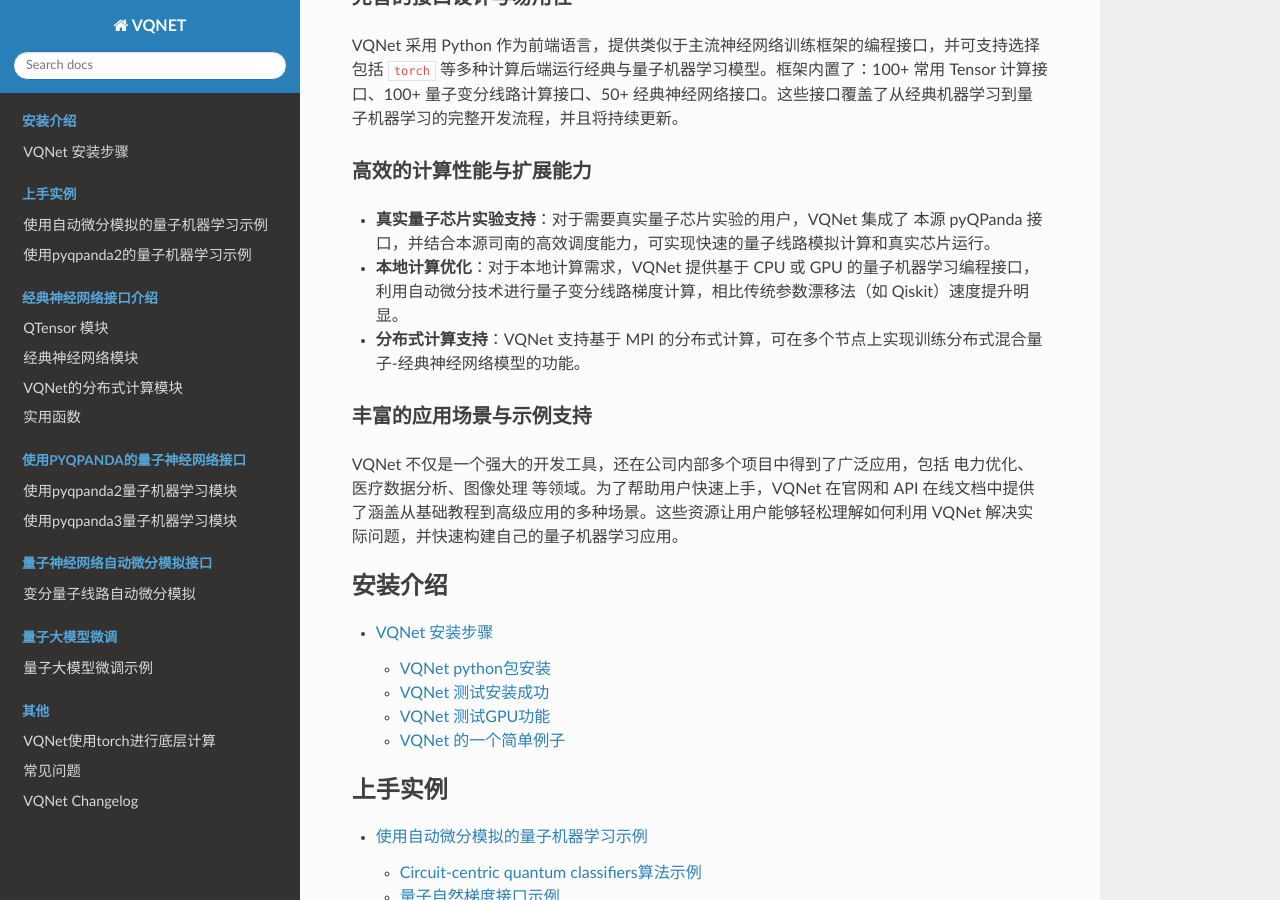
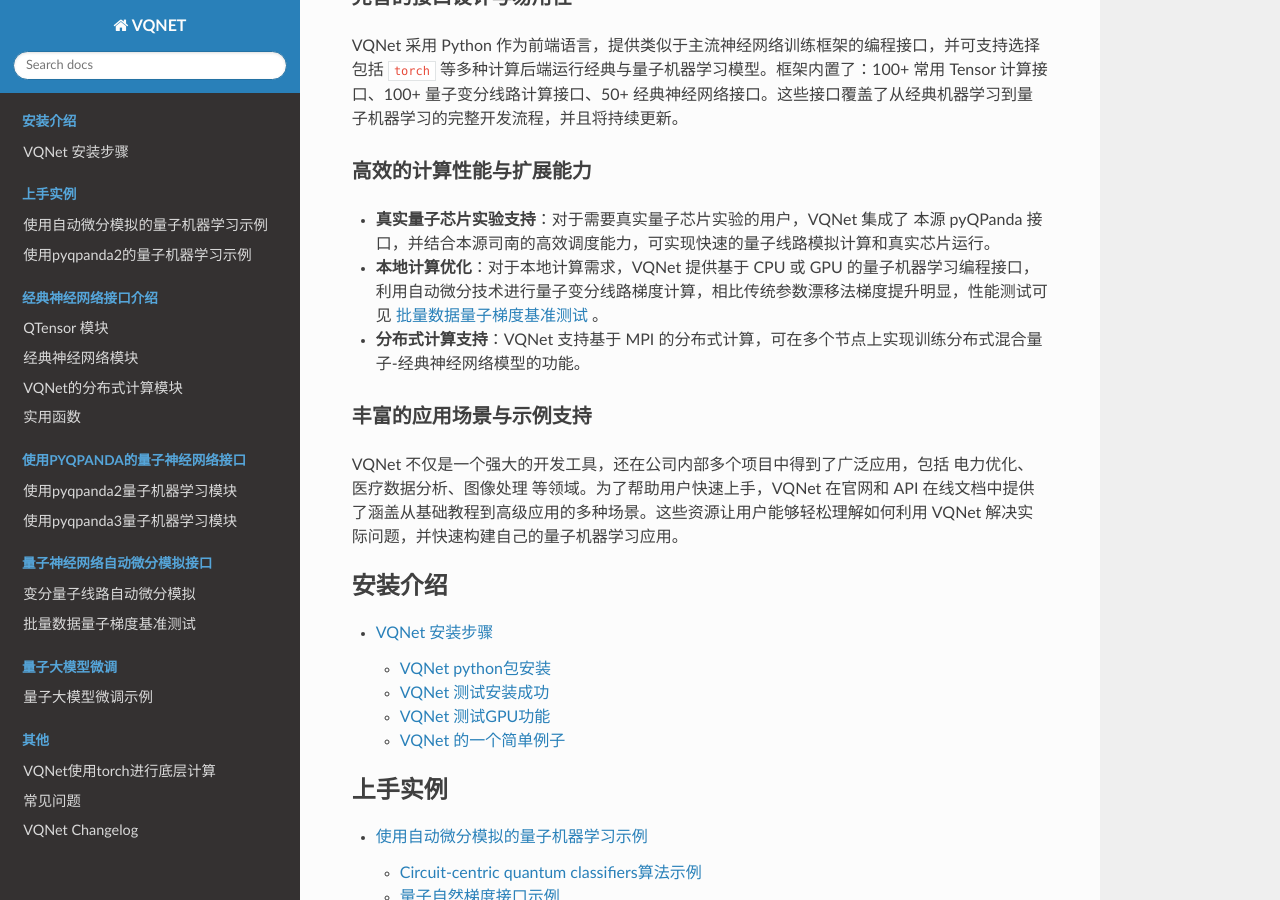
Before and after one commit to OriginQ/VQNET2.0-tutorial, a Sphinx documentation site: the page built from source/index.rst, in a window 1280 px wide and 900 px high, scrolled down 507 px. Built offline with Sphinx 7.4.7 and the Read the Docs theme 3.1.0, drawn with Linux system fonts in a browser that asks for light colours; some of the changed lines change nothing that is shown.

Commit message:
[feat] add benchmarks

```diff
--- a/source/index.rst
+++ b/source/index.rst
@@ -29,7 +29,7 @@
 ~~~~~~~~~~~~~~~~~~~~~~~~~
 
 - **真实量子芯片实验支持**：对于需要真实量子芯片实验的用户，VQNet 集成了 本源 pyQPanda 接口，并结合本源司南的高效调度能力，可实现快速的量子线路模拟计算和真实芯片运行。
-- **本地计算优化**：对于本地计算需求，VQNet 提供基于 CPU 或 GPU 的量子机器学习编程接口，利用自动微分技术进行量子变分线路梯度计算，相比传统参数漂移法（如 Qiskit）速度提升明显。
+- **本地计算优化**：对于本地计算需求，VQNet 提供基于 CPU 或 GPU 的量子机器学习编程接口，利用自动微分技术进行量子变分线路梯度计算，相比传统参数漂移法梯度提升明显，性能测试可见 :ref:`benchmarks` 。
 - **分布式计算支持**：VQNet 支持基于 MPI 的分布式计算，可在多个节点上实现训练分布式混合量子-经典神经网络模型的功能。
 
 丰富的应用场景与示例支持
@@ -73,6 +73,7 @@
     :maxdepth: 2
 
     rst/vqc.rst
+    rst/benchmarks.rst
 
 .. toctree::
     :caption: 量子大模型微调
--- a/source/rst/CHANGELOG.rst
+++ b/source/rst/CHANGELOG.rst
@@ -11,7 +11,7 @@
 
 - 增加量子自然梯度QNG接口 对 ``torch`` 后端的支持；
 - 增加 ``pyvqnet-ad`` 后端，该后端使用类似 torch 的C++自动微分后端，数据结构依旧采用原始的_core.Tensor,支持绝大部分当前现有接口。
-
+- 增加 ``批量数据量子梯度基准测试`` 文档；
 
 Changed
 ===================
--- /dev/null
+++ b/source/rst/benchmarks.rst
@@ -0,0 +1,251 @@
+
+
+.. _benchmarks:
+
+批量数据量子梯度基准测试
+***********************************
+
+在量子机器学习中，梯度计算是影响变分量子线路效率的关键环节。为评估不同框架的量子梯度计算性能，本文在 Linux 系统下使用 GPU，对 VQNet、Deepquantum 与 Pennylane 进行了基准测试。测试在不同批量数据规模、线路深度与量子比特数目下分别进行，统计了各框架运行 10 次的平均耗时。其中，Deepquantum 和 Pennylane 基于 Torch 的 GPU 后端实现，VQNet 则使用自研的 GPU 加速方案。
+
+.. image:: ./images/grad-benchmarks.png
+   :width: 600 px
+   :align: center
+
+|
+
+
+
+.. code-block::
+
+    import time
+    import json
+    from functools import reduce
+    import numpy as np
+    import pennylane as qml
+
+    import matplotlib.pyplot as plt
+    def benchmark(f, *args, trials=10):
+        time0 = time.time()
+        r = f(*args)
+        time1 = time.time()
+        for _ in range(trials):
+            r = f(*args)
+        time2 = time.time()
+        if trials > 0:
+            time21 = (time2 - time1) / trials
+        else:
+            time21 = 0
+        ts = (time1 - time0, time21)
+
+        if trials > 0:
+            print('running time: %.6f s' % ts[1])
+        return r, ts[1]
+
+    import torch
+    import deepquantum as dq
+    def grad_dq(b, n, l, trials=10):
+        def get_grad_dq(params):
+            if params.grad != None:
+                params.grad.zero_()
+            cir = dq.QubitCircuit(n)
+            for j in range(l):
+
+                for i in range(n - 1):
+                    cir.cnot(i, i + 1)
+                cir.rxlayer(encode=True)
+                cir.rzlayer(encode=True)
+                cir.rxlayer(encode=True)
+            for w in range(n):
+                cir.observable(basis='z',wires=w)
+            cir.to("cuda:0")
+            cir(data=params)
+            exp = cir.expectation()
+            exp.backward(torch.ones_like(exp))
+            return params.grad
+
+
+        return benchmark(get_grad_dq, torch.ones([b,3 * n * l], requires_grad=True,device="cuda:0"))
+
+
+    def grad_pl_torchlayer(b, n, l,t):
+
+        dev = qml.device("default.qubit", wires=n)
+
+        @qml.qnode(dev, interface="torch")
+        def circuit(inputs,weights):
+            params = inputs
+
+            for j in range(l):
+                for i in range(n - 1):
+                    qml.CNOT(wires=[i, i + 1])
+                for i in range(n):
+                    qml.RX(params[:,3 * n * j + i], i)
+                for i in range(n):
+                    qml.RZ(params[:,3 * n * j + i + n], i)
+                for i in range(n):
+                    qml.RX(params[:,3 * n * j + i + 2 * n], i)
+
+            obs = reduce(lambda x, y: x @ y, [qml.PauliZ(i) for i in range(n)])
+            y = qml.expval(obs)
+            return y
+
+        def get_grad_pl(params):
+            params.grad = None
+            weight_shapes = {"weights": 1}
+
+            qlayer = qml.qnn.TorchLayer(circuit, weight_shapes = weight_shapes)
+            qlayer.to("cuda:0")
+            y = qlayer(params)
+
+            y.backward(torch.ones_like(y))
+            return params.grad
+        return benchmark(get_grad_pl, torch.ones([b,3 * n * l],device="cuda:0", requires_grad=True),trials=t)
+
+    def grad_pyvqnet_vqc(b, n, l, t):
+        from pyvqnet.qnn.vqc import QMachine,cnot,rx,rz,ry,MeasureAll
+        from pyvqnet.tensor import tensor
+        import pyvqnet
+        pyvqnet.backends.set_backend("pyvqnet-ad")
+        def pqctest(qm,param):
+            param.zero_grad()
+            qm.reset_states(param.shape[0])
+            for j in range(l):
+                for i in range(n - 1):
+                    cnot(qm,[i, i + 1])
+                for i in range(n):
+                    rx(qm, i, param[:,3 * n * j + i])
+                for i in range(n):
+                    rz(qm, i, param[:,3 * n * j + i + n])
+                for i in range(n):
+                    rx(qm, i, param[:,3 * n * j + i + 2 * n])
+            pauli_str =""
+            for position in range(n):
+                pauli_str += "Z" + str(position)+" "
+            p_dict = {pauli_str:1}
+            ma = MeasureAll(obs=p_dict)
+
+            y = ma(qm)
+            y.backward()
+
+            return param.grad
+
+        def get_grad(qm,values):
+            r = pqctest(qm,values)
+
+            return r
+
+        input = tensor.ones([b,3 * n * l],device=pyvqnet.DEV_GPU)
+        input.requires_grad = True
+        qm = QMachine(n)
+        qm.toGPU(pyvqnet.DEV_GPU)
+        return benchmark(get_grad, qm, input, trials=t)
+
+
+
+    N_LIST = [ 4,8,12,16 ]
+    L_LIST =[2,4]
+    B_LIST =[16, 32]
+    def test_1():
+        results ={}
+        config_key = []
+        for n in N_LIST:
+            for l in L_LIST:
+                for b in B_LIST:
+                    for t in [10,]:
+                        config_key.append(str(b) + '-' + str(n) + '-' + str(l))
+
+                        dqr, ts1 = grad_pl_torchlayer(b,n, l, t)
+                        results[str(b) + '-' + str(n) + '-' + str(l) + '-' + 'grad' + '-pl'] = ts1
+                        print(f'pennylane 批次数：{b} 比特数：{n} 线路层数: {l}  迭代: {t}, 计算grad平均耗时 {ts1:4f}秒' )
+
+                        dqr, ts3 = grad_dq(b, n, l, t)
+                        results[str(b) + '-' + str(n) + '-' + str(l) + '-' + 'grad' + '-dq'] = ts3
+                        print(f'dq 批次数：{b} 比特数：{n} 线路层数: {l}  迭代: {t}, 计算grad平均耗时 {ts3:4f}秒' )
+
+
+                        result, ts2 = grad_pyvqnet_vqc(b, n, l, t)
+                        results[str(b) + '-' + str(n) + '-' + str(l) + '-' + 'grad' + '-pyvqnet'] = ts2
+                        print(f'pyvqnet 批次数：{b} 比特数：{n} 线路层数: {l}  迭代: {t}, 计算grad平均耗时 {ts2:4f}秒' )
+
+
+        with open('gradient_results.data', 'w') as f:
+            json.dump(results, f)
+
+        with open('gradient_results.data', 'r') as f:
+            results = json.load(f)
+
+        data = results
+
+        sub_w  = 2
+        sub_l = int(len(N_LIST)/2)
+        assert len(N_LIST)%2==0
+        fig, axes = plt.subplots(sub_w, sub_l, figsize=(12, 10))
+        ax_i=0
+        for n in N_LIST:
+            config_key = []
+            for l in L_LIST:
+                for b in B_LIST:
+                    for t in [10,]:
+                        config_key.append(str(b) + '-' + str(n) + '-' + str(l))
+            groups = config_key
+            pl_times = [data[f'{group}-grad-pl'] for group in groups]
+            dq_times = [data[f'{group}-grad-dq'] for group in groups]
+            pyvqnet_times = [data[f'{group}-grad-pyvqnet'] for group in groups]
+
+
+            x = np.arange(len(groups))
+            width = 0.15
+
+            ax = axes[int(ax_i/sub_w), ax_i %sub_w]
+            ax_i +=1
+            #fig, ax = plt.subplots(figsize=(10, 6))
+
+
+            rects2 = ax.bar(x , pyvqnet_times, width, label='pyvqnet')
+            rects3 = ax.bar(x + width, dq_times, width, label='deepquantum')
+            rects1 = ax.bar(x - width, pl_times, width, label='pennylane')
+
+            ax.set_ylabel('cost time (sec)')
+            ax.set_title(f'Gradient benchmarks of {n}-Qubit Variational Quantum Circuit.')
+            ax.set_xticks(x)
+            ax.set_xlabel('batchsize-qubits-layer_depth')
+            ax.set_xticklabels(groups)
+            ax.legend()
+            ax.grid(axis='y', linestyle='--', alpha=0.7)
+
+            def autolabel(rects):
+
+                for rect in rects:
+                    height = rect.get_height()
+                    ax.annotate(f'{height:.2f}',
+                                xy=(rect.get_x() + rect.get_width() / 2, height),
+                                xytext=(0, 3),  # 3 points vertical offset
+                                textcoords="offset points",
+                                ha='center', va='bottom')
+
+            autolabel(rects1)
+            autolabel(rects2)
+            autolabel(rects3)
+        fig.tight_layout()
+        plt.savefig(f"grad-benchmarks.png")
+
+    test_1()
+
+
++----------------+----------+
+| 项目           | 规格     |
++================+==========+
+| CPU            | i9-9900K |
++----------------+----------+
+| 显卡           | GTX3090  |
++----------------+----------+
+| 内存           | 64GB     |
++----------------+----------+
+| deepquantum    | 4.4.0    |
++----------------+----------+
+| pennylane      | 0.42.3   |
++----------------+----------+
+| torch          | 2.6.0    |
++----------------+----------+
+| pyvqnet        | 2.17.2   |
++----------------+----------+
```
Also changed, not shown: source/rst/images/grad-benchmarks.png (added).
